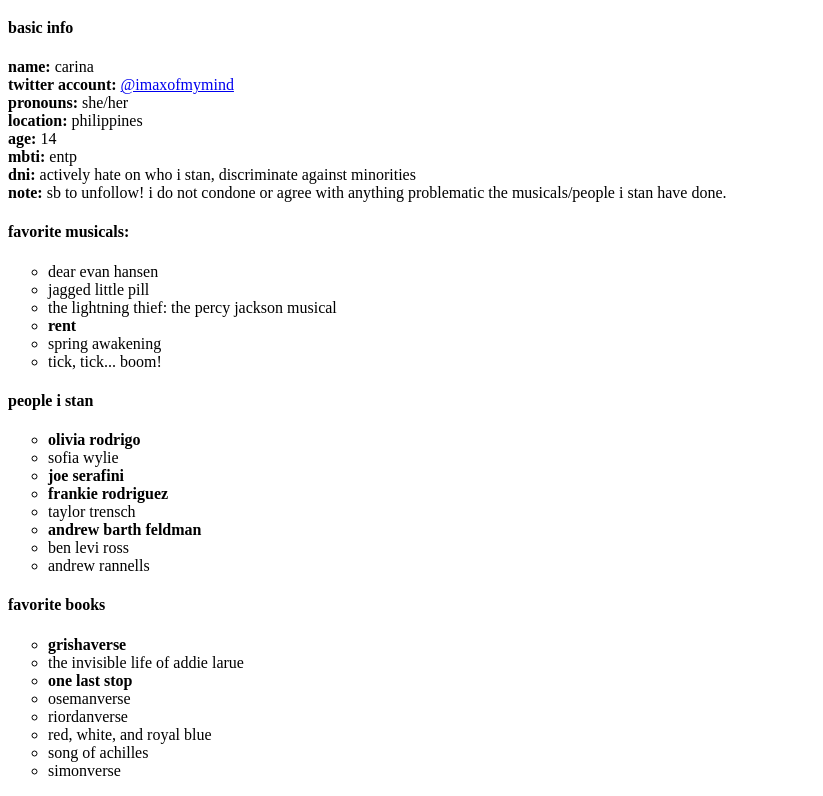
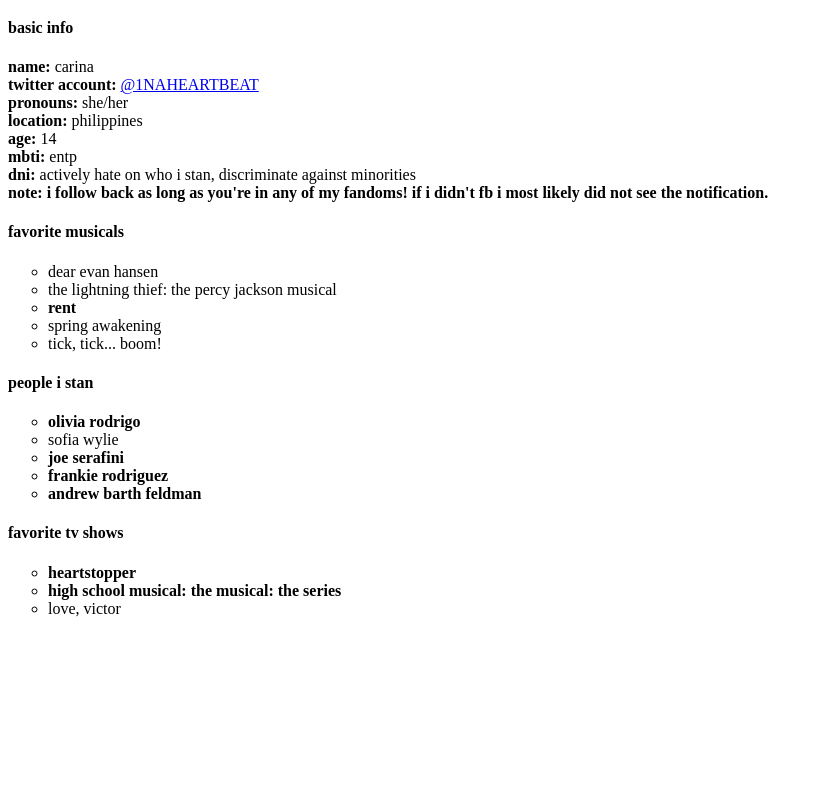
Before and after one commit to mycarrd/mycarrd.github.io, a plain HTML site: page index.html in a window 1280 px wide. Shown: the part 61-857 px from the top of the page, without its empty margins (0-823 px from the left). After the commit the page ends 800 px from the top, so only its background shows below. Drawn offline with Linux system fonts and the light colour scheme.

Commit message:
Update index.html

```diff
--- a/index.html
+++ b/index.html
@@ -8,17 +8,16 @@
     <h4><b>basic info</b></h4>
     <p>
     	<b>name:</b> carina<br>
-		<b>twitter account:</b> <a href=https://twitter.com/imaxofmymind>@imaxofmymind</a><br>
+		<b>twitter account:</b> <a href=https://twitter.com/1NAHEARTBEATd>@1NAHEARTBEAT</a><br>
 		<b>pronouns:</b> she/her<br>
 	    	<b>location:</b> philippines<br>
 		<b>age:</b> 14<br>
 		<b>mbti:</b> entp<br>
 		<b>dni:</b> actively hate on who i stan, discriminate against minorities<br>
-		<b>note:</b> sb to unfollow! i do not condone or agree with anything problematic the musicals/people i stan have done.<br>
-	<h4><b>favorite musicals:</b></h4>
+		<b>note: i follow back as long as you're in any of my fandoms! if i didn't fb i most likely did not see the notification.</b>
+	<h4><b>favorite musicals</b></h4>
 		<ul type="circle">
 			<li>dear evan hansen</li>
-			<li>jagged little pill</li>
 			<li>the lightning thief: the percy jackson musical</li>
 			<li><b>rent</b></li>
 			<li>spring awakening</li>
@@ -30,22 +29,13 @@
 			<li>sofia wylie</li>
 			<li><b>joe serafini</b></li>
 			<li><b>frankie rodriguez</b></li>
-			<li>taylor trensch</li>
 			<li><b>andrew barth feldman</b></li>
-			<li>ben levi ross</li>
-			<li>andrew rannells</li>
 		</ul>
-	  <h4><b>favorite books</b></h4>
+	  <h4><b>favorite tv shows</b></h4>
 	  	<ul type="circle">
-			<li><b>grishaverse</b></li>
-			<li>the invisible life of addie larue</li>
-			<li><b>one last stop</b></li>
-			<li>osemanverse</li>
-			  <li>riordanverse</li>
-			  <li>red, white, and royal blue</li>
-			  <li>song of achilles</li>
-			  <li>simonverse</li>
-		</ul>
+			<li><b>heartstopper</li>
+			<li>high school musical: the musical: the series</b></li>
+			<li>love, victor</li>
 	</p>
 	</body>
 </html>
```
